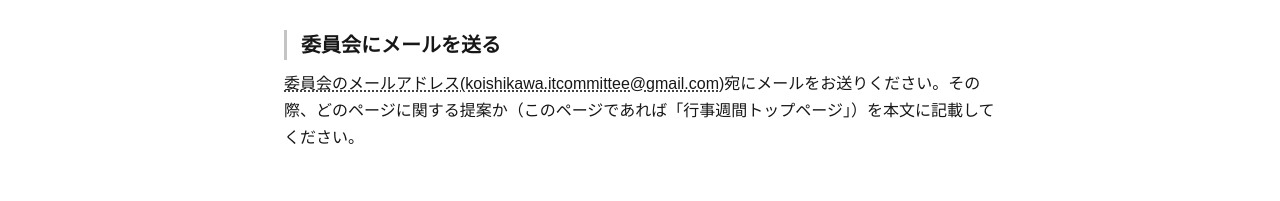
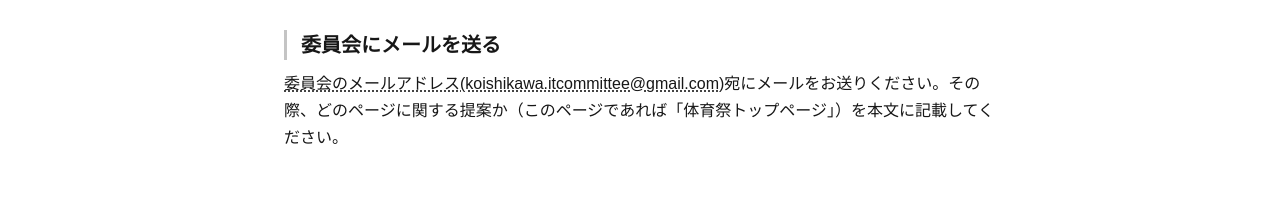
Before and after one commit to KSS-IT-Committee/2026-taiikusai-top, a Next.js app: page /requests in a window 1280 px wide. Shown: the part 335-536 px from the top of the page. Built offline with nearby package versions, Linux system fonts and the light colour scheme; no server answers.

Commit message:
importing internal componenet and fixing page name in request page
That's a long commit title

```diff
--- a/app/requests/page.tsx
+++ b/app/requests/page.tsx
@@ -3,8 +3,8 @@ import Image from "next/image";
 import Link from "next/link";
 
 import { FloatingMenu } from "@/app/components/FloatingMenu";
-import { hasAnyRole, INTERNAL_ROLES, type Role } from "@/lib/access";
-import { getCurrentUser } from "@/lib/session";
+import { Internal } from "@/app/components/Internal";
+import { INTERNAL_ROLES } from "@/lib/access";
 
 import styles from "./request-page.module.css";
 
@@ -75,7 +75,7 @@ export default function RequestPage() {
         >
           委員会のメールアドレス(koishikawa.itcommittee@gmail.com)
         </Link>
-        宛にメールをお送りください。その際、どのページに関する提案か（このページであれば「行事週間トップページ」）を本文に記載してください。
+        宛にメールをお送りください。その際、どのページに関する提案か（このページであれば「体育祭トップページ」）を本文に記載してください。
       </p>
 
       <p className={styles.maintainersNote}>
@@ -89,27 +89,4 @@ export default function RequestPage() {
       <FloatingMenu items={[{ label: "Top", href: "/" }]} />
     </div>
   );
-} /**
- * Renders children only for a logged-in user who holds at least one of the
- * roles in `role`; everyone else gets nothing — the fragment leaves no trace
- * in the HTML.
- *
- * Deny-by-default: with no `role` prop it renders nothing for anybody.
- * Callers must state which roles may see the fragment —
- * `role={INTERNAL_ROLES}` for "any logged-in school account". Username
- * shapes are never consulted.
- */
-
-export async function Internal({
-  children,
-  role,
-}: {
-  children: React.ReactNode;
-  role?: Role | readonly Role[];
-}) {
-  const user = await getCurrentUser();
-  if (!user || role === undefined || !hasAnyRole(user, role)) {
-    return null;
-  }
-  return <>{children}</>;
 }
```
